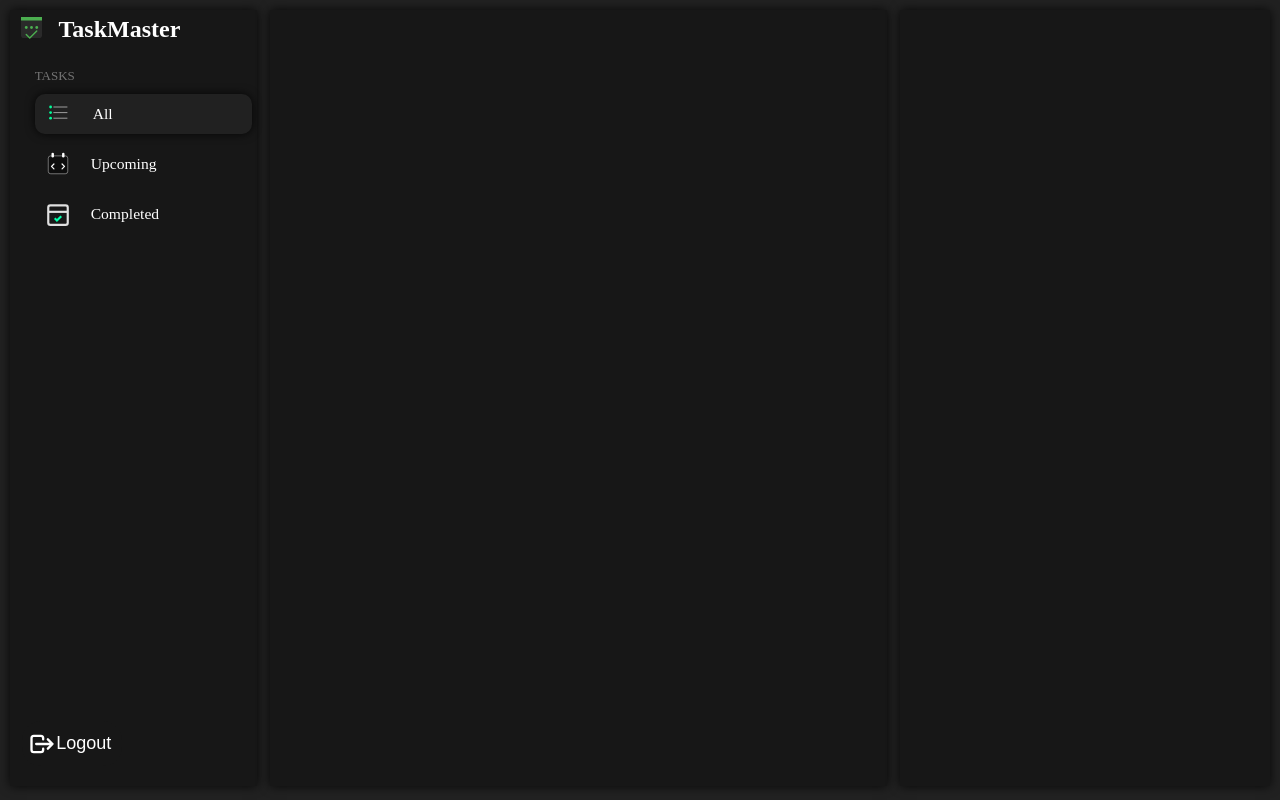
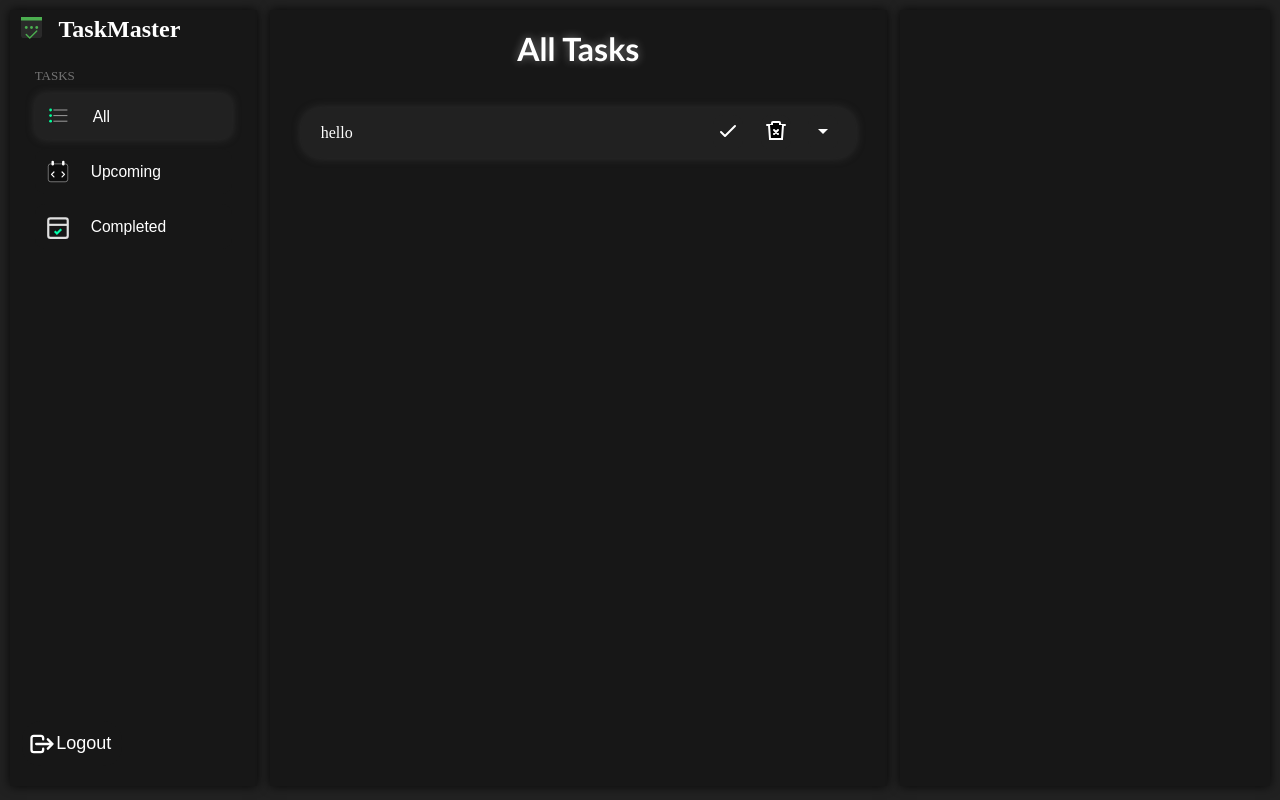
Before and after one commit to Aryanluthra1911/todo-application, a website: page public/dashboard/dashboard.html in a window 1280 px wide. Drawn offline with nearby package versions, Linux system fonts and the light colour scheme.

Commit message:
feat: update task filters and enhance styling for task management interface

```diff
--- a/public/dashboard/dashboard.html
+++ b/public/dashboard/dashboard.html
@@ -25,9 +25,9 @@
                 <h2 id="cname">TaskMaster</h2>
             </div>
             <div id="task_filters">
-                <div id="tasks">
+                <div id="filters">
                     TASKS
-                    <div id="all" class="box active">
+                    <button id="all" class="box active">
                         <svg width="28" height="28" viewBox="0 0 100 100" xmlns="http://www.w3.org/2000/svg" fill="none">
                             <circle cx="20" cy="25" r="5" fill="#00FF99"/>
                             <line x1="30" y1="25" x2="80" y2="25" stroke="#FFFFFF" stroke-width="2"/>
@@ -37,8 +37,8 @@
                             <line x1="30" y1="65" x2="80" y2="65" stroke="#FFFFFF" stroke-width="2"/>
                         </svg>
                         All
-                    </div>
-                    <div id="upcoming" class="box">
+                    </button>
+                    <button id="upcoming" class="box">
                         <svg width="26" height="26" viewBox="0 0 128 128" xmlns="http://www.w3.org/2000/svg" fill="none">
                             <rect x="16" y="24" width="96" height="88" rx="12" fill="#0D0D0D" stroke="#FFFFFF" stroke-width="2"/>
                             <rect x="32" y="8" width="12" height="24" rx="6" fill="#FFFFFF"/>
@@ -47,15 +47,15 @@
                             <path d="M84 64L96 76L84 88" stroke="#FFFFFF" stroke-width="6" stroke-linecap="round" stroke-linejoin="round"/>
                         </svg>
                         Upcoming
-                    </div>
-                    <div id="completed" class="box">
+                    </button>
+                    <button id="completed" class="box">
                         <svg width="26" height="26" viewBox="0 0 24 24" fill="none" xmlns="http://www.w3.org/2000/svg">
                             <rect x="3" y="4" width="18" height="18" rx="2" ry="2" stroke="#E0E0E0" stroke-width="2" fill="none"/>
                             <line x1="3" y1="10" x2="21" y2="10" stroke="#E0E0E0" stroke-width="2"/>
                             <polyline points="9 16 11 18 15 14" stroke="#00FFAA" stroke-width="2" fill="none"/>
                         </svg>
                         Completed
-                    </div>
+                    </button>
 
                 </div>
             </div>
@@ -75,6 +75,33 @@
             </div>
         </div>
         <div id="mid">
+            <h1>All Tasks</h1>
+            <div id="task_area">
+                <div id="task_block">
+                    <div id="task">hello</div>
+                    <div id="button_area">
+                        <button id="done">
+                            <svg width="24" height="24" viewBox="0 0 24 24" fill="none" xmlns="http://www.w3.org/2000/svg">
+                                <path d="M5 13L9 17L19 7" stroke="white" stroke-width="2" stroke-linecap="round" stroke-linejoin="round"/>
+                            </svg>
+                        </button>
+                        <button id="delete">
+                            <svg width="24" height="24" viewBox="0 0 24 24" xmlns="http://www.w3.org/2000/svg">
+                                <path d="M3 6H5H21" stroke="white" stroke-width="2" stroke-linecap="round"/>
+                                <path d="M8 6V4C8 3.5 8.5 3 9 3H15C15.5 3 16 3.5 16 4V6" stroke="white" stroke-width="2" stroke-linecap="round"/>
+                                <path d="M19 6L18 20H6L5 6" stroke="white" stroke-width="2"/>
+                                <path d="M10 11L14 15M14 11L10 15" stroke="white" stroke-width="2" stroke-linecap="round"/>
+                            </svg>
+                        </button>
+                        <button id="more">
+                            <svg width="24" height="24" viewBox="0 0 24 24" xmlns="http://www.w3.org/2000/svg">
+                                <path d="M7 10L12 15L17 10Z" fill="white"/>
+                            </svg>
+                        </button>
+                    </div>
+                </div>
+            </div>
+
 
         </div>
         <div id="details_block">
--- a/public/dashboard/style.css
+++ b/public/dashboard/style.css
@@ -85,7 +85,7 @@ header{
     border-radius: 0.5cm;
 
 }
-#tasks{
+#filters{
     padding-top: 10px;
     font-size: small;
     color: 	#747474;
@@ -93,21 +93,23 @@ header{
     flex-direction: column;
 }
 .box{
+    border: none;
     margin-top: 10px;
     padding: 10px;
-    height: 20px;
+    height: 45px;
     width: 100%;
     border-radius: 10px;
     display: flex;
     align-items: center;
     justify-content: flex-start;
     font-size: larger;
+    background-color: rgb(23, 23, 23);
 }
 .box svg{
     padding-right: 20px;
 }
 .active{
-    box-shadow: 0 0 10px rgba(0, 0, 0, 0.8);
+    box-shadow: 0 0 10px rgba(88, 88, 88, 0.4);
     background-color: #212121;
 }
 .box:hover{
@@ -125,6 +127,63 @@ header{
     width: 50%;
     height: 97vh;
 }
+#mid h1{
+    text-shadow: 0 0 10px rgba(255, 255, 255, 0.4);
+    display: flex;
+    align-items: center;
+    justify-content: center;
+    height: 10%;
+    width: 100%;
+    font-family: 'Trebuchet MS', 'Lucida Sans Unicode', 'Lucida Grande', 'Lucida Sans', Arial, sans-serif;
+}
+#task_area{
+    max-height: 60%;
+    width: 100%;
+    display: flex;
+    align-items: start;
+    justify-content: center;
+}
+#task_block{
+    margin-top: 20px;
+    height: 50px;
+    width: 90%;
+    display: flex;
+    align-items: center;
+    justify-content: flex-start;
+    background-color: #212121;
+    border-radius: 20px;
+    box-shadow: 0 0 10px rgba(88, 88, 88, 0.4)
+}
+#task{
+    margin-left: 20px;
+    display: flex;
+    align-items: center;
+    justify-content: flex-start;
+    width: 70%;
+    height: 100%;
+}
+#button_area{
+    width: 30%;
+    display: flex;
+    align-items: center;
+    justify-content: space-evenly;
+}
+#button_area button{
+    border-radius: 10px;
+    height: 35px;
+    width: 30px;
+    background-color: #212121;
+    border: none;
+}
+#done:hover{
+    background-color: rgb(40, 167, 69);
+}
+#delete:hover{
+    background-color: #c53030;
+}
+#more:hover{
+    background-color: #747474;
+}
 #details_block{
     margin-left: 13px ;
     display: flex;
```
